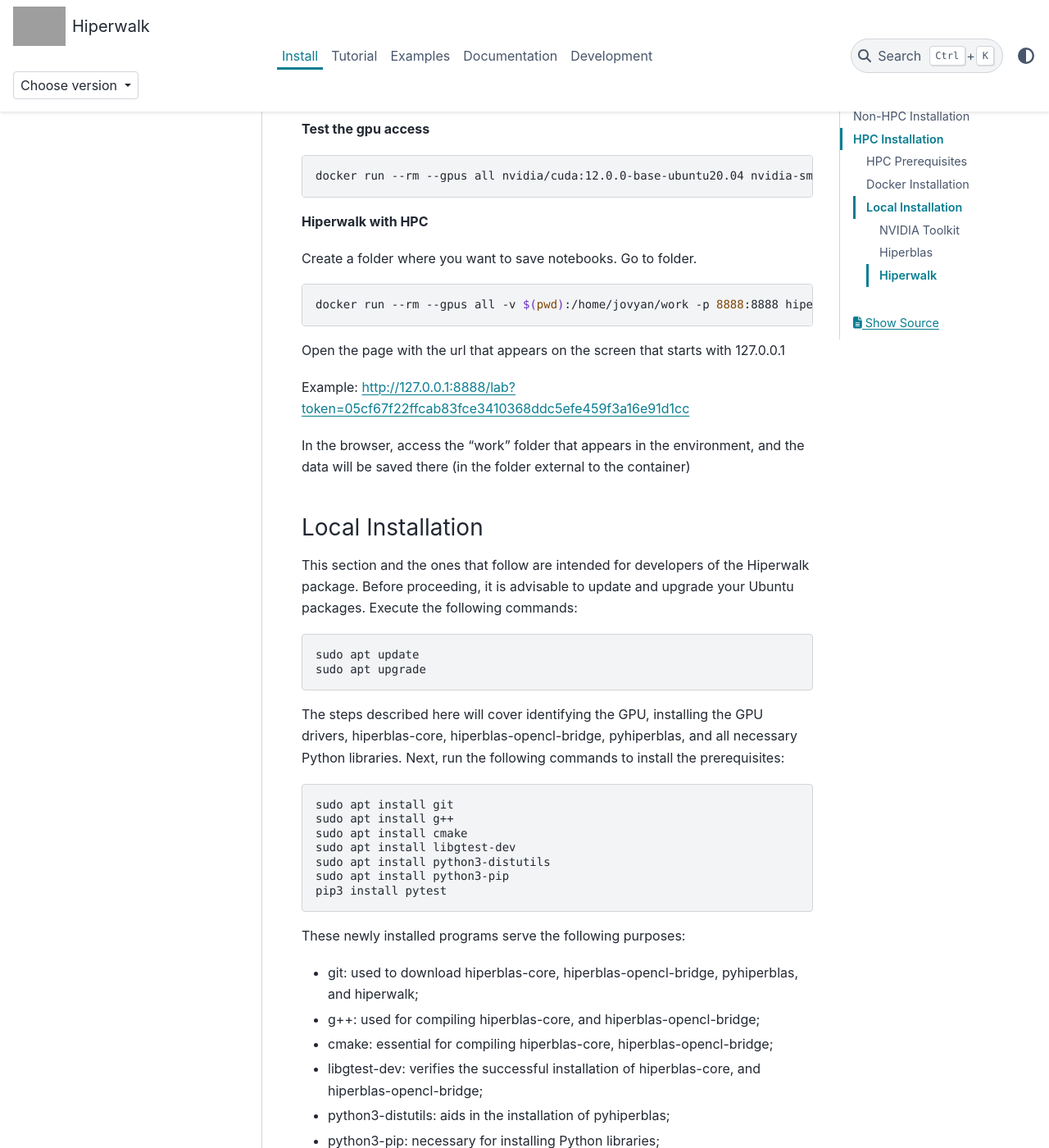
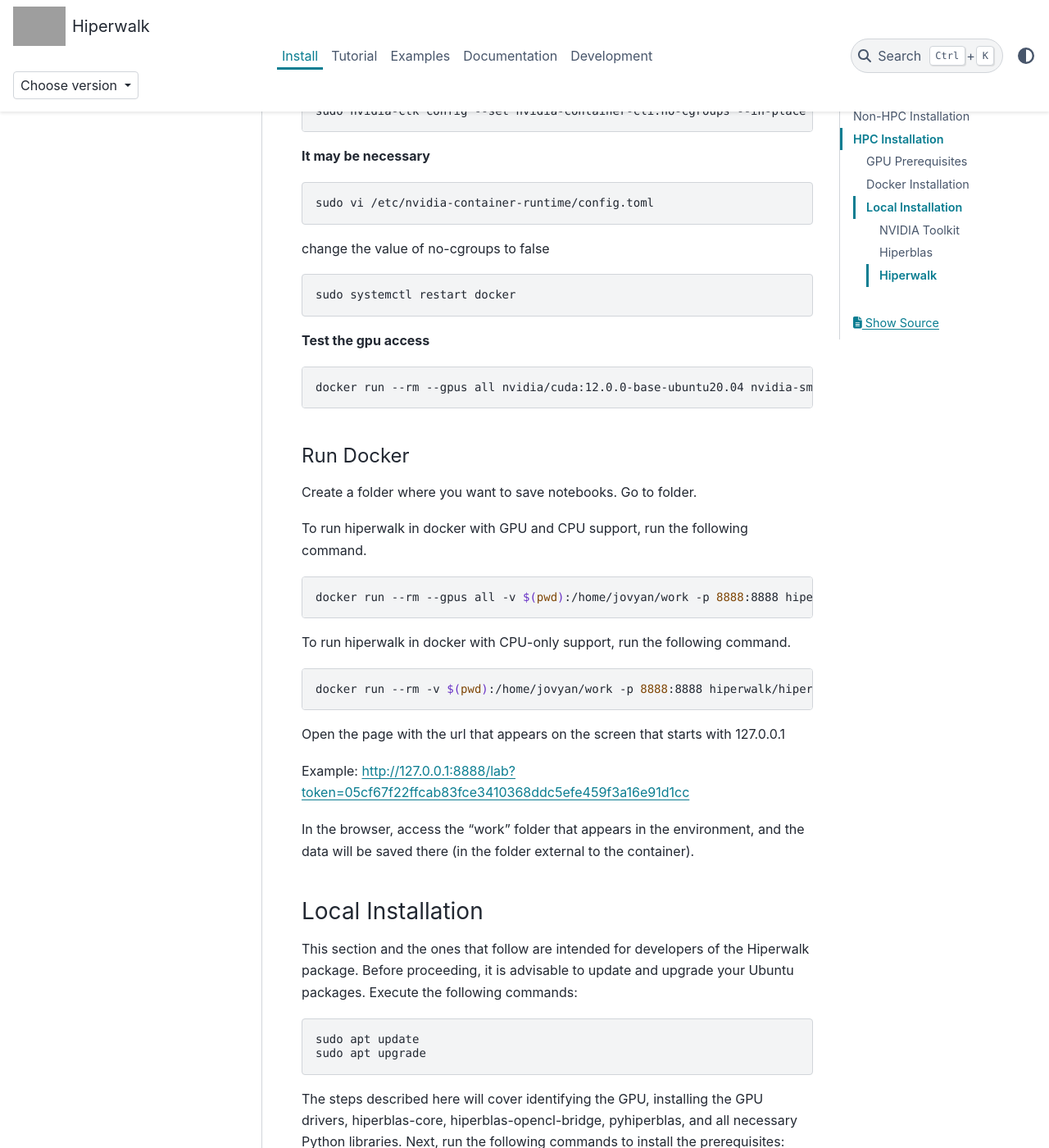
Before and after one commit to hiperwalk/hiperwalk, a Sphinx documentation site: the page built from docs/install/index.rst, in a window 1280 px wide and 1400 px high, scrolled down 4300 px. Shown: the whole window at 82% size. Built offline with Sphinx 7.4.7 and the PyData theme 0.15.4, drawn with Linux system fonts in a browser that asks for light colours; some of the changed text lies outside the part shown; grey boxes are pictures that could not be loaded.

Commit message:
Update installation instructions

```diff
--- a/docs/install/index.rst
+++ b/docs/install/index.rst
@@ -54,7 +54,7 @@
 
 .. code-block:: shell
 
-   pip3 install hiperwalk
+   pip install hiperwalk
 
 To verify the success of the installation,
 you can execute any example code available in the
@@ -68,13 +68,13 @@
 
 .. code-block:: shell
 
-   pip3 install hiperwalk --upgrade
+   pip install hiperwalk --upgrade
 
 To uninstall the hiperwalk package:
 
 .. code-block:: shell
 
-   pip3 uninstall hiperwalk
+   pip uninstall hiperwalk
 
 
 .. _docs_install_docker_installation:
@@ -84,12 +84,15 @@
 ----------------
 
 Hiperwalk is capable of using HPC locally or via a docker installation.
-Regardless of the chosen option,
-it is necessary to install the HPC prerequisites.
+The following instructions guide you through CPU-based HPC
+with *optional* GPU support.
 
-HPC Prerequisites
+.. _docs_gpu_prerequisites:
+
+GPU Prerequisites
 =================
 
+Skip this section if GPU support is not desired.
 To install the GPU driver, you can follow this
 `tutorial for installing NVIDIA drivers <https://www.linuxcapable.com/install-nvidia-drivers-on-ubuntu-linux/>`_
 Below, we have outlined the essential steps.
@@ -153,7 +156,10 @@
 and agility in their development and deployment processes.
 
 
-**Single time configuration of docker**
+Docker Configuration
+--------------------
+
+Single time configuration of docker.
 
 Step 1. Add Docker's official GPG key:
 
@@ -197,14 +203,20 @@
 
 	docker run hello-world
 
-**Single time configuration of nvidia container toolkit**
+NVIDIA Container
+----------------
+
+Skip this section if the :ref:`docs_gpu_prerequisites` are not installed.
+
+Single time configuration of nvidia container toolkit.
 
 Step 1. Configure respository
 
 .. code-block:: shell
 
-	curl -fsSL https://nvidia.github.io/libnvidia-container/gpgkey | sudo gpg --dearmor -o /usr/share/keyrings/nvidia-container-toolkit-keyring.gpg \
-  && curl -s -L https://nvidia.github.io/libnvidia-container/stable/deb/nvidia-container-toolkit.list | \
+    curl -fsSL https://nvidia.github.io/libnvidia-container/gpgkey | \
+    sudo gpg --dearmor -o /usr/share/keyrings/nvidia-container-toolkit-keyring.gpg && \
+    curl -s -L https://nvidia.github.io/libnvidia-container/stable/deb/nvidia-container-toolkit.list | \
     sed 's#deb https://#deb [signed-by=/usr/share/keyrings/nvidia-container-toolkit-keyring.gpg] https://#g' | \
     sudo tee /etc/apt/sources.list.d/nvidia-container-toolkit.list
 
@@ -241,19 +253,35 @@
 
 	docker run --rm --gpus all nvidia/cuda:12.0.0-base-ubuntu20.04 nvidia-smi
 
-**Hiperwalk with HPC**
+Run Docker
+----------
 
 Create a folder where you want to save notebooks. Go to folder.
+
+To run hiperwalk in docker with GPU and CPU support,
+run the following command.
 
 .. code-block:: shell
 
 	docker run --rm --gpus all -v $(pwd):/home/jovyan/work -p 8888:8888 hiperwalk/hiperwalk:2.0.b0
 
-Open the page with the url that appears on the screen that starts with 127.0.0.1
+To run hiperwalk in docker with CPU-only support,
+run the following command.
 
-Example: http://127.0.0.1:8888/lab?token=05cf67f22ffcab83fce3410368ddc5efe459f3a16e91d1cc
+.. code-block:: shell
 
-In the browser, access the "work" folder that appears in the environment, and the data will be saved there (in the folder external to the container)
+	docker run --rm -v $(pwd):/home/jovyan/work -p 8888:8888 hiperwalk/hiperwalk:2.0.b0
+
+Open the page with the url that appears on
+the screen that starts with 127.0.0.1
+
+Example:
+http://127.0.0.1:8888/lab?token=05cf67f22ffcab83fce3410368ddc5efe459f3a16e91d1cc
+
+In the browser,
+access the "work" folder that appears in the environment,
+and the data will be saved there
+(in the folder external to the container).
 
 
 .. _docs_install_hpc_prerequisites:
@@ -286,7 +314,7 @@
    sudo apt install libgtest-dev
    sudo apt install python3-distutils
    sudo apt install python3-pip
-   pip3 install pytest
+   pip install pytest
 
 
 These newly installed programs serve the following purposes:
@@ -310,6 +338,8 @@
 
 NVIDIA Toolkit
 --------------
+
+Skip this section if the :ref:`docs_gpu_prerequisites` are not installed.
 
 Once the GPU drivers have been successfully installed, it's
 necessary to install the NVIDIA Toolkit, allowing hiperblas-core
@@ -371,7 +399,7 @@
 
 .. code-block:: shell
 
-   cd hiperblas-core
+   cd ~/hiperblas-core
    cmake .
    make
    sudo make install
@@ -395,11 +423,14 @@
 
 .. code-block:: shell
 
+   cd ~/hiperblas-core
    ./vector_test
    ./matrix_test
 
 hiperblas-opencl-bridge
 ***********************
+
+Skip this section if the :ref:`docs_gpu_prerequisites` are not installed.
 
 The installation of the hiperblas-opencl-bridge is very similar to
 the installation of hiperblas-core.
@@ -444,6 +475,13 @@
    cd ~
    git clone https://github.com/hiperblas/pyhiperblas.git
 
+Before installing ``pyhiperblas``,
+install ``numpy`` using the ``sudo`` command.
+
+.. code-block:: shell
+
+    sudo pip install numpy
+
 Next, navigate to the newly created ``pyhiperblas`` directory to install it.
 
 .. code-block:: shell
```
Also changed, not shown: other parts of docs/install/index.rst (+0 -2 lines).
